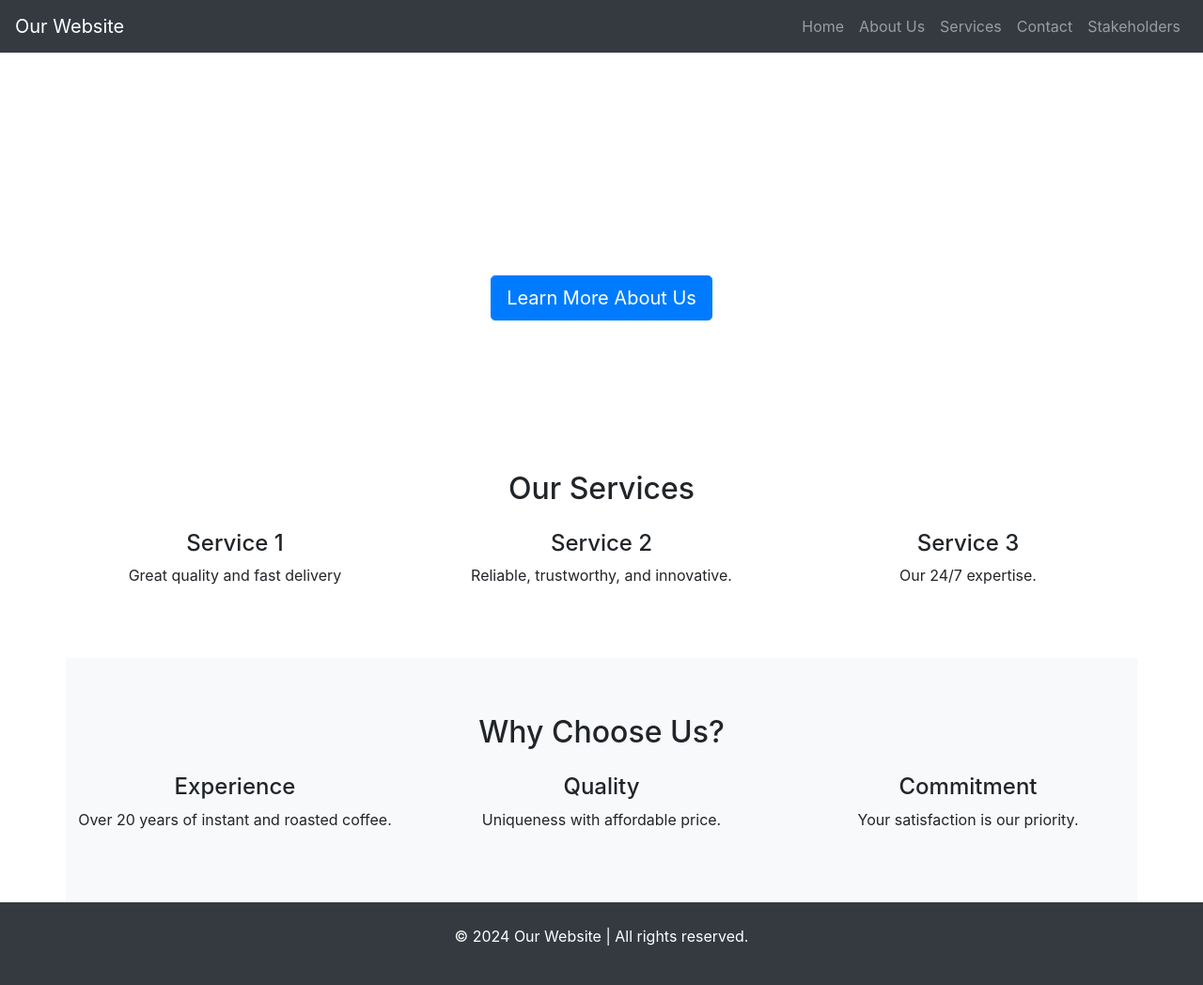
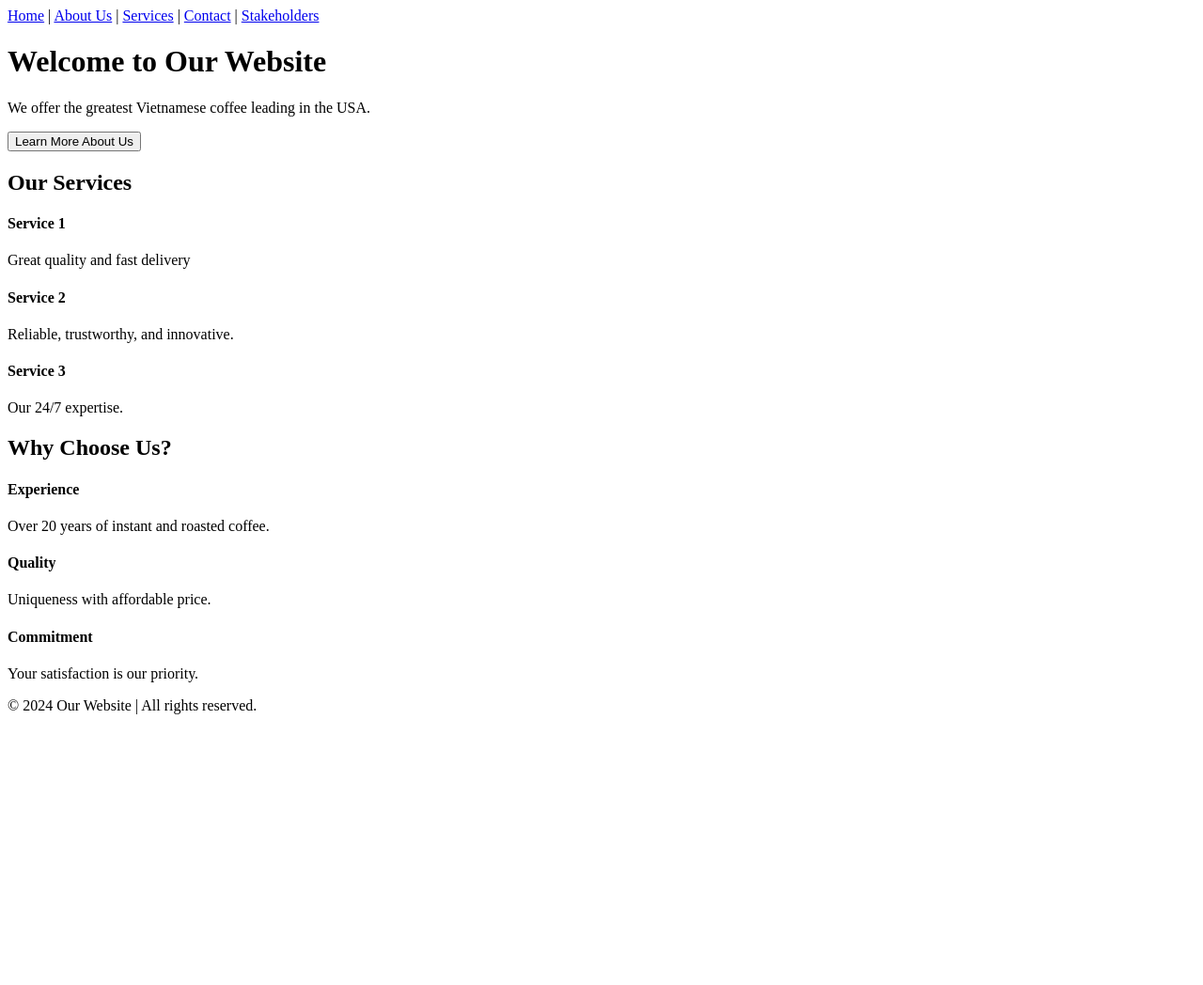
Before and after one commit to TiffThuan/mis4013hw1, a PHP site: page / in a window 1280 px wide. Shown: the whole page at 94% size. After the commit the page ends 760 px from the top, so only its background shows below. Run offline with PHP 8.4, Linux system fonts and the light colour scheme; some libraries are stand-ins or nearby versions.

Commit message:
Update index.php

```diff
--- a/index.php
+++ b/index.php
@@ -2,100 +2,71 @@
 <html lang="en">
 <head>
     <meta charset="UTF-8">
-    <meta name="viewport" content="width=device-width, initial-scale=1.0">
     <title>Welcome to Our Website</title>
-    <!-- Bootstrap CSS for styling -->
-    <link rel="stylesheet" href="https://maxcdn.bootstrapcdn.com/bootstrap/4.5.2/css/bootstrap.min.css">
-    <style>
-        .hero {
-            background-image: url('https://via.placeholder.com/1920x600'); /* Replace with an actual image */
-            background-size: cover;
-            color: #fff;
-            padding: 100px 0;
-            text-align: center;
-        }
-        .hero h1 {
-            font-size: 3.5rem;
-            font-weight: bold;
-        }
-        .hero p {
-            font-size: 1.25rem;
-        }
-        .section {
-            padding: 60px 0;
-        }
-    </style>
 </head>
 <body>
 
 <!-- Navigation -->
-<nav class="navbar navbar-expand-lg navbar-dark bg-dark">
-    <a class="navbar-brand" href="index.php">Our Website</a>
-    <button class="navbar-toggler" type="button" data-toggle="collapse" data-target="#navbarNav">
-        <span class="navbar-toggler-icon"></span>
-    </button>
-    <div class="collapse navbar-collapse" id="navbarNav">
-        <ul class="navbar-nav ml-auto">
-            <li class="nav-item"><a class="nav-link" href="index.php">Home</a></li>
-            <li class="nav-item"><a class="nav-link" href="about.php">About Us</a></li>
-            <li class="nav-item"><a class="nav-link" href="services.php">Services</a></li>
-            <li class="nav-item"><a class="nav-link" href="contact.php">Contact</a></li>
-            <li class="nav-item"><a class="nav-link" href="stakeholder.php">Stakeholders</a></li>
-        </ul>
-    </div>
+<nav>
+    <a href="index.php">Home</a> |
+    <a href="about.php">About Us</a> |
+    <a href="services.php">Services</a> |
+    <a href="contact.php">Contact</a> |
+    <a href="stakeholder.php">Stakeholders</a>
 </nav>
 
 <!-- Hero Section -->
-<div class="hero">
 <h1>Welcome to Our Website</h1>
 <p>We offer the greatest Vietnamese coffee leading in the USA.</p>
-    <a href="about.php" class="btn btn-primary btn-lg mt-3">Learn More About Us</a>
-</div>
+<button onclick="showMessage()">Learn More About Us</button>
 
-<!-- Featured Sections -->
-<div class="container section text-center">
-    <h2 class="mb-4">Our Services</h2>
-    <div class="row">
-        <div class="col-md-4">
+<!-- Additional message section -->
+<p id="demo"></p> <!-- Element to update -->
+
+<!-- Services Section -->
+<h2>Our Services</h2>
+<div>
     <h4>Service 1</h4>
     <p>Great quality and fast delivery</p>
 </div>
-        <div class="col-md-4">
+<div>
     <h4>Service 2</h4>
     <p>Reliable, trustworthy, and innovative.</p>
 </div>
-        <div class="col-md-4">
+<div>
     <h4>Service 3</h4>
     <p>Our 24/7 expertise.</p>
 </div>
-    </div>
-</div>
 
-<div class="container section text-center bg-light">
-    <h2 class="mb-4">Why Choose Us?</h2>
-    <div class="row">
-        <div class="col-md-4">
+<!-- Why Choose Us Section -->
+<h2>Why Choose Us?</h2>
+<div>
     <h4>Experience</h4>
     <p>Over 20 years of instant and roasted coffee.</p>
 </div>
-        <div class="col-md-4">
+<div>
     <h4>Quality</h4>
-            <p> Uniqueness with affordable price.</p>
+    <p>Uniqueness with affordable price.</p>
 </div>
-        <div class="col-md-4">
+<div>
     <h4>Commitment</h4>
     <p>Your satisfaction is our priority.</p>
 </div>
-    </div>
-</div>
 
 <!-- Footer -->
-<footer class="bg-dark text-white text-center py-4">
-    <p>&copy; <?php echo date("Y"); ?> Our Website | All rights reserved.</p>
+<footer>
+    <p>&copy; 2024 Our Website | All rights reserved.</p>
 </footer>
 
-<!-- Bootstrap and jQuery JavaScript -->
-<script src="https://code.jquery.com/jquery-3.5.1.min.js"></script>
-<script src="https://cdn.jsdelivr.net/npm/bootstrap@4.5.2/dist/js/bootstrap.bundle.min.js"></script>
+<script>
+    function showMessage() {
+        // This function shows a popup message
+        alert("Find out more about us on our About page!");
+
+        // This line updates the 'demo' element with new content
+        document.getElementById("demo").innerHTML = "Welcome to our services.";
+    }
+</script>
+
 </body>
 </html>
```
Lines whose indentation alone changed are shown as unchanged.
